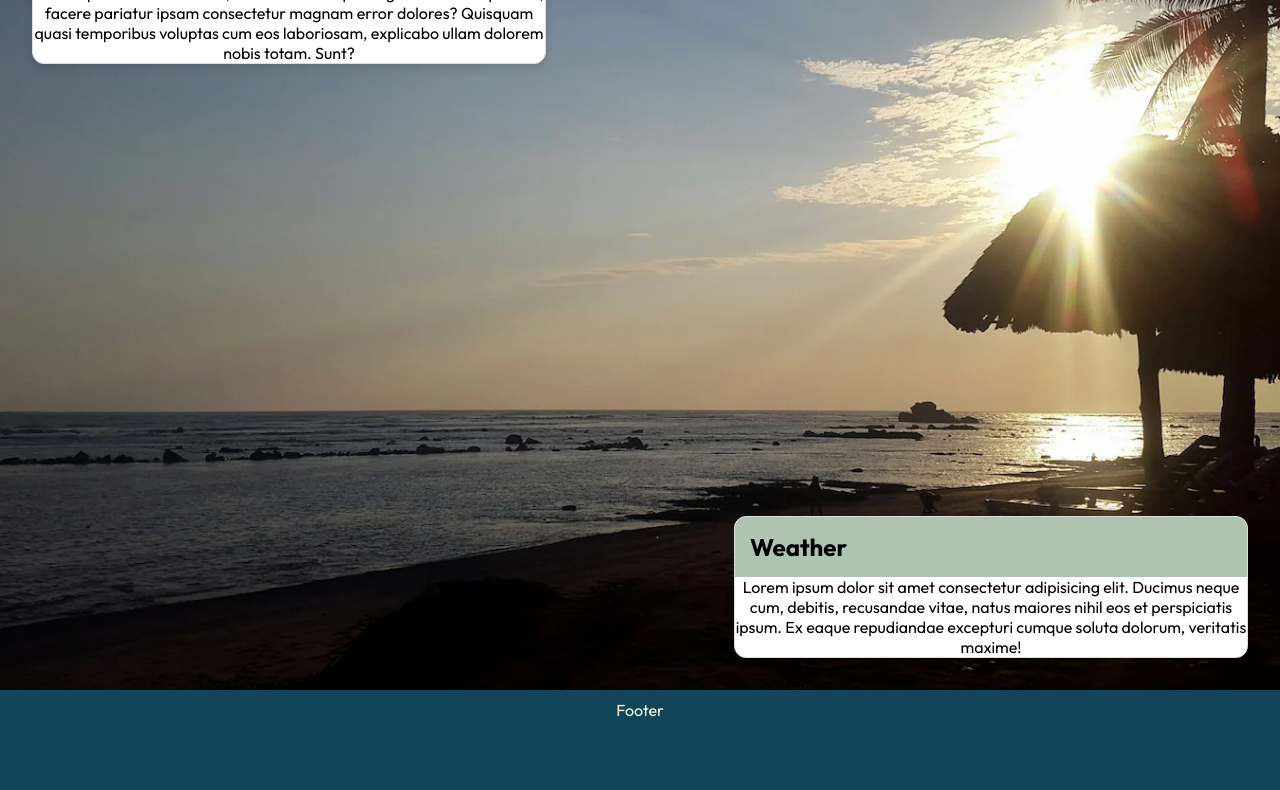
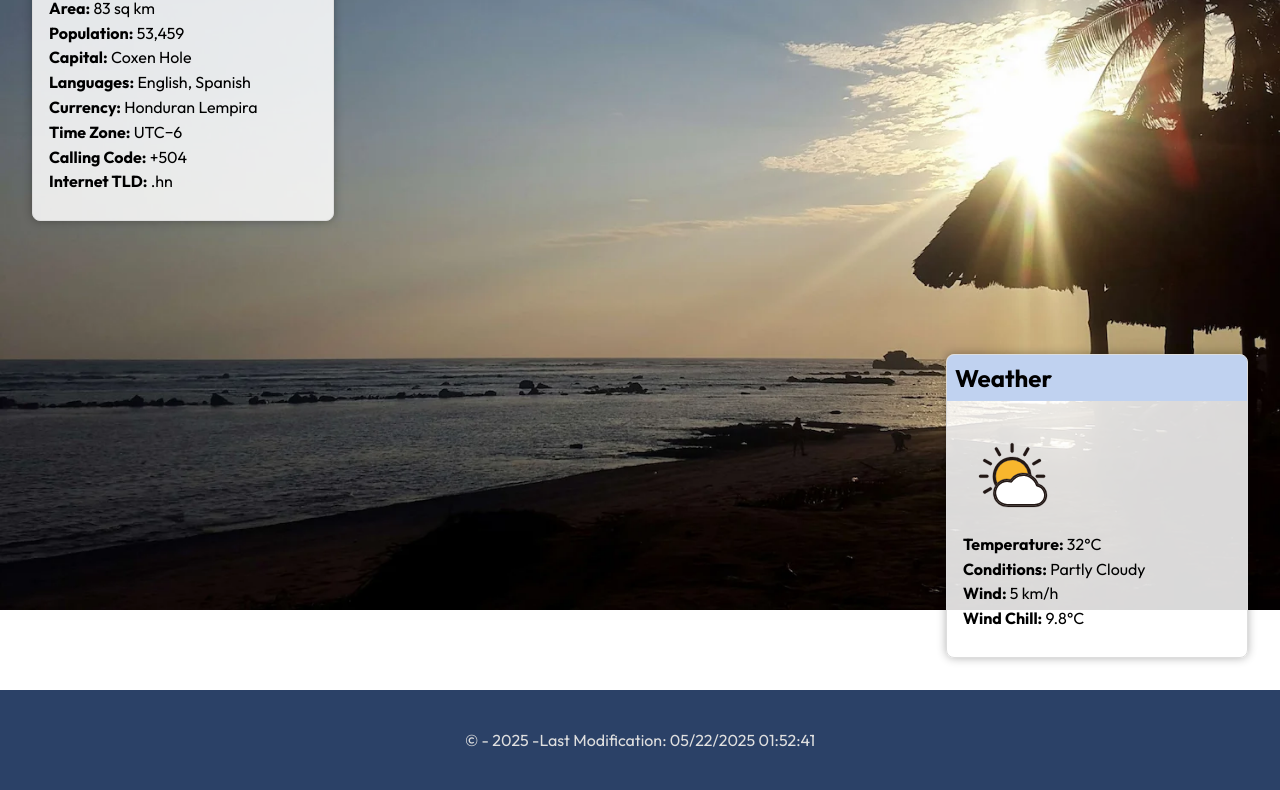
Before and after one commit to cmart1109/wdd131, a plain HTML site: page place.html in a window 1280 px wide. Shown: the part 210-1000 px from the top of the page. Drawn offline with Linux system fonts and the light colour scheme.

Commit message:
hero image

```diff
--- a/place.html
+++ b/place.html
@@ -16,17 +16,43 @@
     <header>
        <h1>Roatan</h1>
     </header>
-    <main>
-        <div class="data">
-            <h2>Data</h2>
-            <p>Lorem ipsum dolor sit amet, consectetur adipisicing elit. Dolore aperiam, facere pariatur ipsam consectetur magnam error dolores? Quisquam quasi temporibus voluptas cum eos laboriosam, explicabo ullam dolorem nobis totam. Sunt?</p>
+    <main class="hero">
+        <picture class="hero-image">
+            <source srcset="./images/roatan-hero.webp" media="(min-width:850px)">
+            <img src="./images/roa.webp" alt="Roatan Hero">
+        </picture>
+
+        <div class="info-box data">
+            <h2><span>Data</span></h2>
+            <ul>
+                <li><strong>Area:</strong> 83 sq km</li>
+                <li><strong>Population:</strong> 53,459</li>
+                <li><strong>Capital:</strong> Coxen Hole</li>
+                <li><strong>Languages:</strong> English, Spanish</li>
+                <li><strong>Currency:</strong> Honduran Lempira</li>
+                <li><strong>Time Zone:</strong> UTC−6</li>
+                <li><strong>Calling Code:</strong> +504</li>
+                <li><strong>Internet TLD:</strong> .hn</li>
+            </ul>
         </div>
-        <div class="weather">
-            <h2>Weather</h2>
-            <p>Lorem ipsum dolor sit amet consectetur adipisicing elit. Ducimus neque cum, debitis, recusandae vitae, natus maiores nihil eos et perspiciatis ipsum. Ex eaque repudiandae excepturi cumque soluta dolorum, veritatis maxime!</p>
+
+        <div class="info-box weather">
+            <h2><span>Weather</span></h2>
+            <ul>
+                <img class="weather-icon" src="./images/1530391_weather_clouds_sun_sunny_icon.svg" alt="Weather icon">
+                <li><strong>Temperature:</strong> 32°C</li>
+                <li><strong>Conditions:</strong> Partly Cloudy</li>
+                <li><strong>Wind:</strong> 5 km/h</li>
+                <li><strong>Wind Chill:</strong> 9.8°C</li>
+            </ul>
         </div>
     </main>
-    <footer>Footer</footer>
+
+    <footer>
+        <p id="year"></p>
+        <p id="lastModified"></p>
+    </footer>
     <script src="./scripts/place.js" defer></script>
+    <script src="./scripts/getDates.js"></script>
 </body>
 </html>
--- a/styles/place-base.css
+++ b/styles/place-base.css
@@ -1,8 +1,8 @@
 :root {
     --primary-color: #01161E;
-    --secondary-color: #124559;
-    --tertiary-color: #AEC3B0;
-    --font-color : #EFF6E0;
+    --secondary-color: #2b4167;
+    --tertiary-color: #c0d2f0;
+    --font-color : #dfdfdf;
 }
 
 * {
@@ -11,15 +11,9 @@
     font-family: 'Outfit', 'Courier New';
 }
 
-main {
-    background-image: url("../images/roatan-hero.webp");
-    background-size: cover;
-    background-position: center;
-    background-repeat: no-repeat;
-    height: 100vh;
-    display: flex;
-    justify-content: space-between;
-    align-items: center;
+
+.data, .weather {
+    margin: 1rem 2rem;
 }
 
 header, footer {
@@ -28,23 +22,26 @@ header, footer {
     text-align: center;
     height: 10vh;
     padding: 10px;
+    display: flex;
+    justify-content: center;
+    align-items: center;
 }
 
 div {
-    margin: 2rem;
-    border: 1px solid #ddd;
-    border-radius: 12px;
-    box-shadow: 0 4px 10px rgba(0, 0, 0, 0.1);
-    overflow: hidden;
+    margin: 10px;
     text-align: center;
-    background-color: #fff;
-    width: 40%;
 }
 
 div h2 {
-    background-color: var(--tertiary-color);
-    text-align: left;
-    padding: 15px;
+    font-size: 35px;
+}
+
+img {
+    width: 100%;
+}
+
+div  ul {
+    padding: 30px;
 }
 
 .data {
@@ -54,3 +51,7 @@ div h2 {
 .weather {
     align-self: flex-end;
 }
+
+.weather-icon {
+    width: 100px;
+}
--- a/styles/place-larger.css
+++ b/styles/place-larger.css
@@ -0,0 +1,67 @@
+@media screen and (min-width: 850px) {
+    div {
+        margin: 2rem;
+        border: 0.5px solid #ddd;
+        border-radius: 12px;
+        box-shadow: 0 10px 20px rgba(0, 0, 0, 0.1);
+        overflow: hidden;
+        text-align: left;
+        background-color: #fff;
+        width: 30%;
+    }
+
+
+    div h2 {
+        background-color: var(--tertiary-color);
+        text-align: left;
+        font-size: 24px;
+        padding: 10px;
+    }
+
+    .hero {
+        position: relative;
+        display: flex;
+        justify-content: space-between;
+        align-items: flex-start;
+        height: 100vh;
+        overflow: hidden;
+    }
+
+    .hero picture,
+    .hero-image {
+        position: absolute;
+        top: 0;
+        left: 0;
+        width: 100%;
+        height: 100%;
+        object-fit: cover;
+        z-index: -1;
+    }
+
+    .info-box {
+        background-color: rgba(255, 255, 255, 0.85);
+        margin: 2rem;
+        box-shadow: 0 0 10px rgba(0,0,0,0.3);
+        border-radius: 8px;
+        max-width: 300px;
+    }
+
+    .info-box h2 {
+        margin: 0;
+        padding: 0.5rem;
+    }
+
+    .info-box ul {
+        list-style: none;
+        margin: 0;
+        padding: 1.5rem 1rem;
+    }
+
+    .info-box li {
+        margin: 0.3rem 0;
+    }
+
+    .weather-icon {
+        width: 100px;
+    }
+}
```
Also changed, not shown: images/1530391_weather_clouds_sun_sunny_icon.svg (added), images/roa.webp (added).
